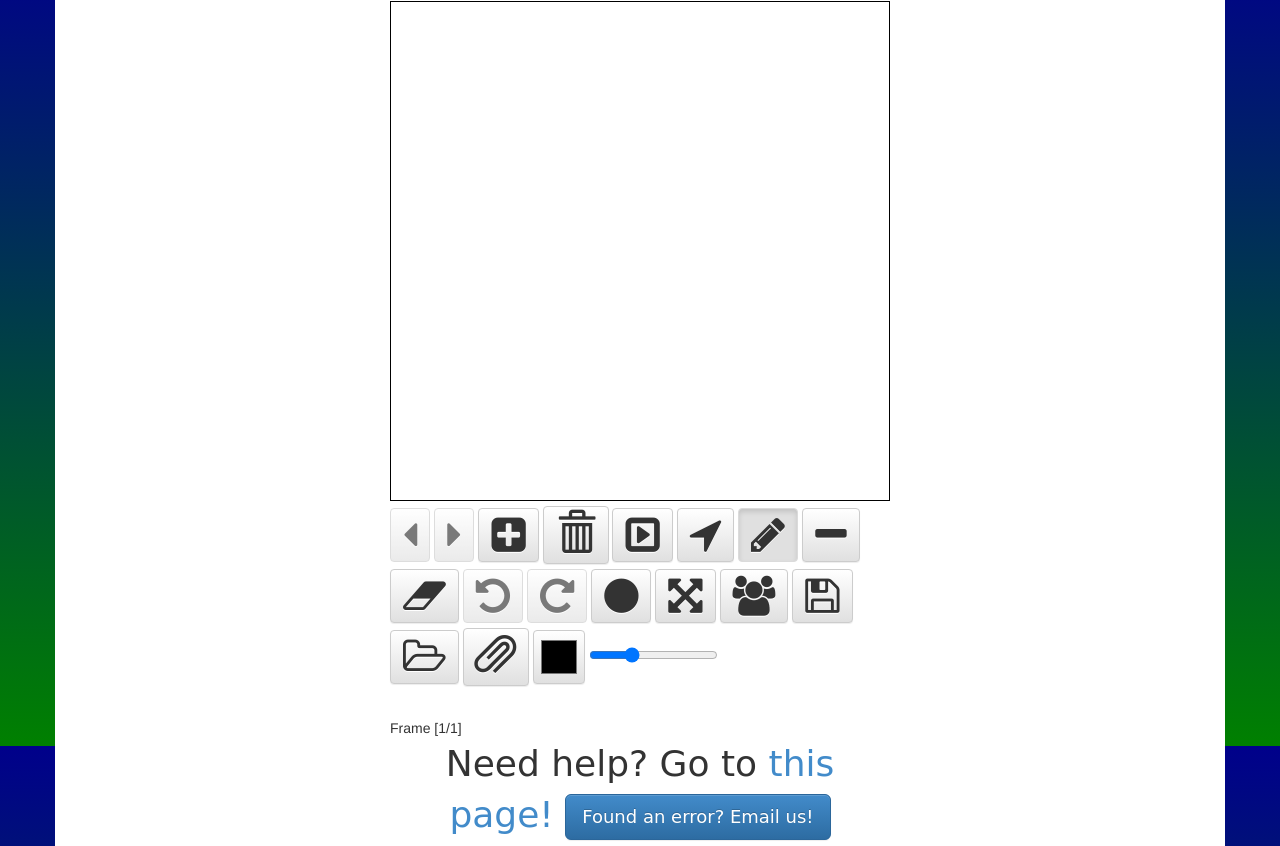
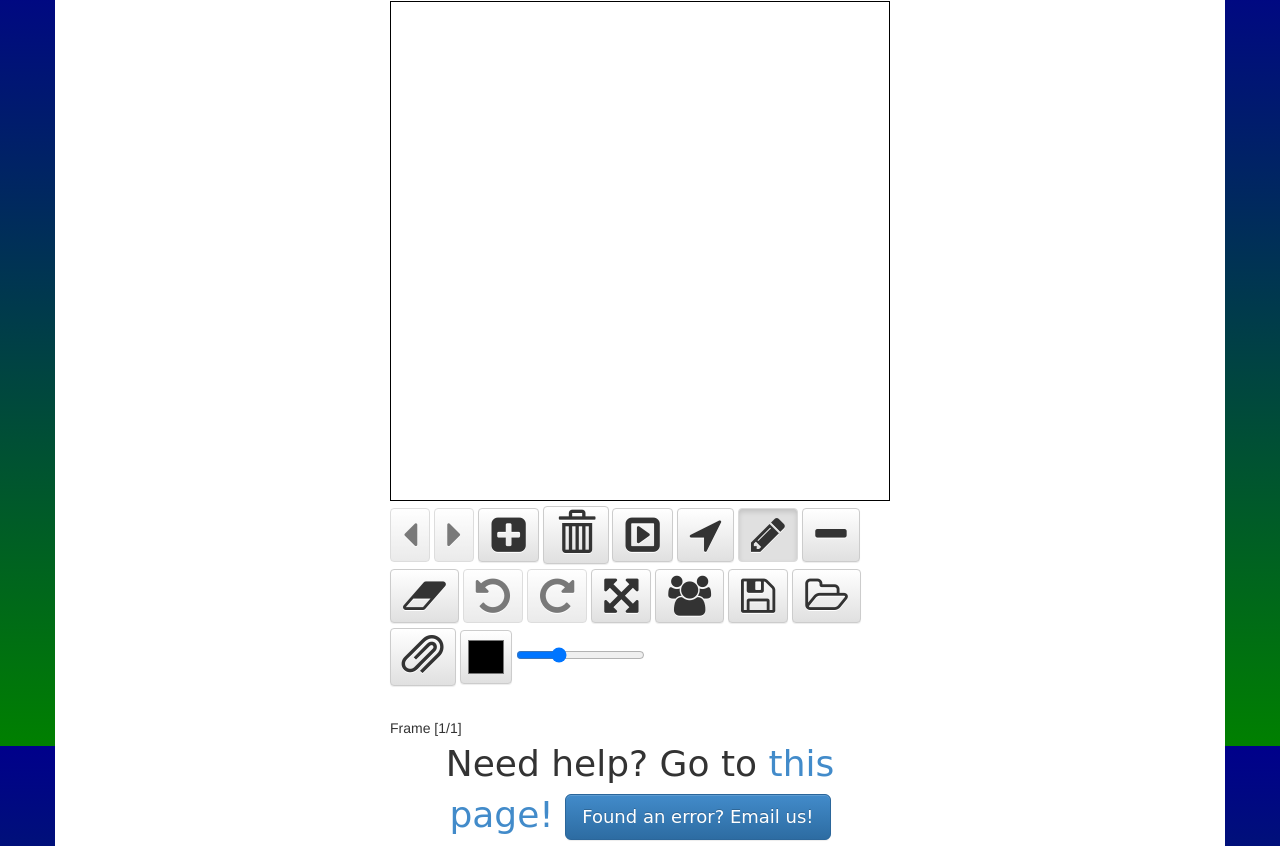
Before and after one commit to johncena1234/mission-animate, a plain HTML site: page edit.html in a window 1280 px wide. Shown: the part 54-900 px from the top of the page. Drawn offline with Linux system fonts and the light colour scheme.

Commit message:
Deleted pencil size.

```diff
--- a/edit.html
+++ b/edit.html
@@ -1,4 +1,4 @@
-<!doctype html>
+ <!doctype html>
 <html>
 <head>
   <title>Mission Animate - Create</title>
@@ -66,7 +66,6 @@
       <button type="button" class="btn btn-default eraser" data-tool="eraser" data-bind="css: toolClasses($element), click: changeTool" title="Eraser"> <i class="fa fa-eraser"></i> </button>
       <button type="button" class="btn btn-default undo" title="Undo" data-bind="enable: frames.currentFrame().canUndo(), click: undo"> <i class="fa fa-undo"></i> </button>
       <button type="button" class="btn btn-default redo" title="Redo" data-bind="enable: frames.currentFrame().canRedo(), click: redo"> <i class="fa fa-repeat"></i> </button>
-      <button type="button" class="btn btn-default pencil-size" title="Pencil Size"> <i class="fa fa-circle"></i> </button>
       <button type="button" class="btn btn-default picture-size" title="Picture Size"> <i class="fa fa-arrows-alt"></i> </button>
       <button type="button" class="btn btn-default onion-skin" title="Onion Skin"> <i class="fa fa-group"></i> </button>
       <button type="button" class="btn btn-default save" title="Save" data-bind="click: save"> <i class="fa fa-save"></i> </button>
```
